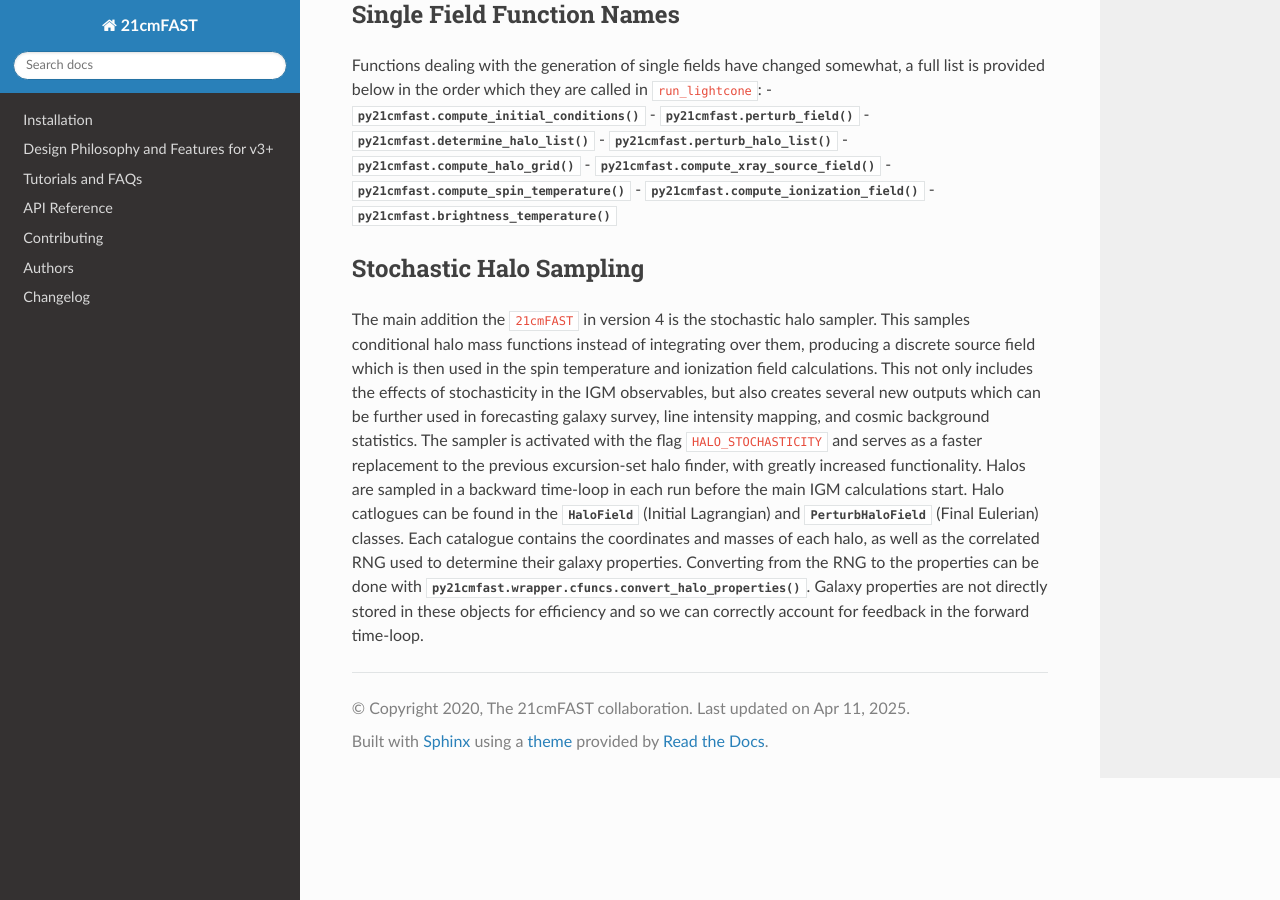
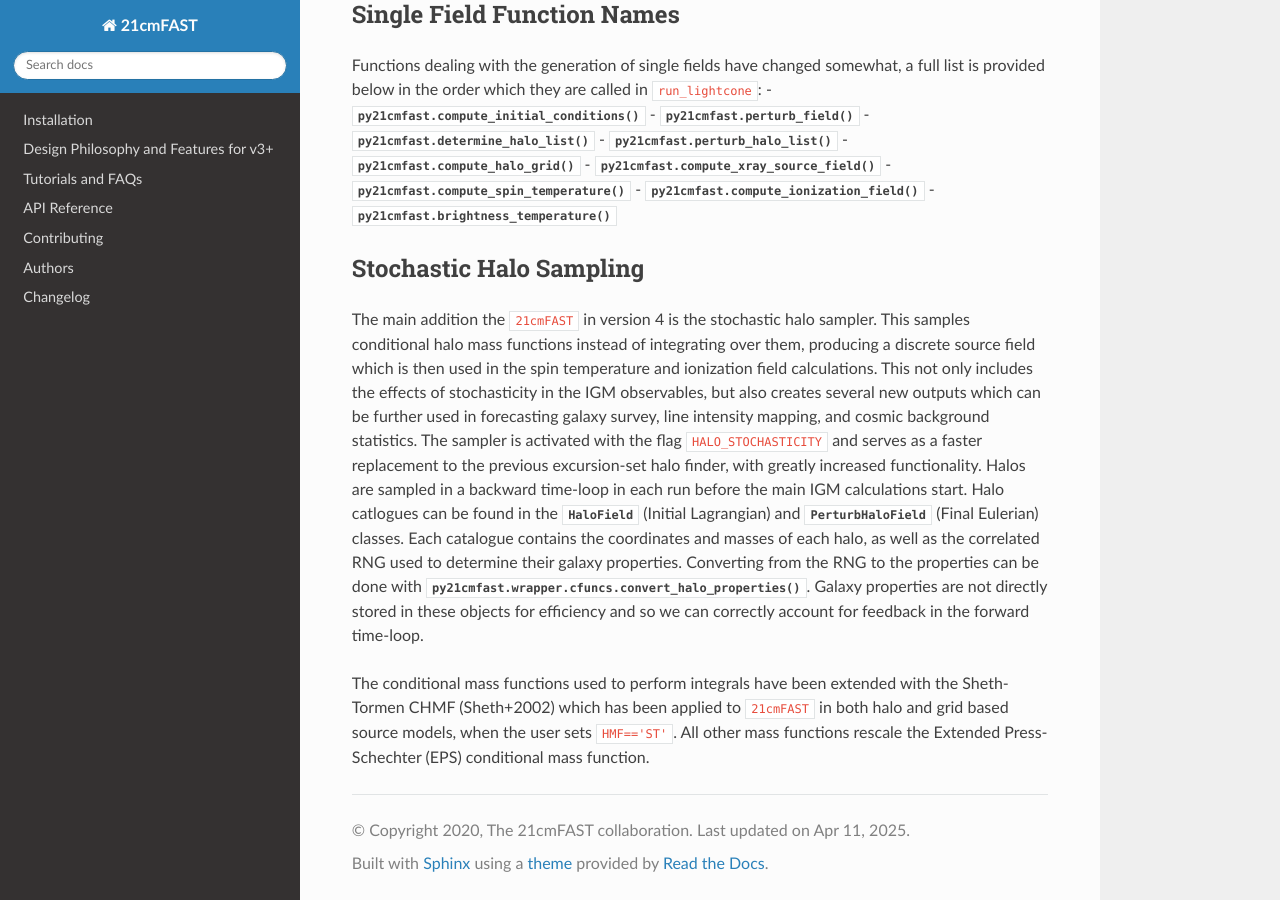
Before and after one commit to 21cmfast/21cmFAST, a Sphinx documentation site: the page built from docs/updates_from_v3.rst, in a window 1280 px wide and 900 px high, scrolled down 2613 px. Built offline with Sphinx 7.4.7 and the Read the Docs theme 3.1.0, drawn with Linux system fonts in a browser that asks for light colours; pages that are not in the unit, such as notebooks, are missing from menus.

```diff
--- a/docs/updates_from_v3.rst
+++ b/docs/updates_from_v3.rst
@@ -133,3 +133,7 @@ Halo catlogues can be found in the :class:`HaloField` (Initial Lagrangian) and :
 correlated RNG used to determine their galaxy properties. Converting from the RNG to the properties can be done with
 :func:`py21cmfast.wrapper.cfuncs.convert_halo_properties`. Galaxy properties are not directly stored in these objects
 for efficiency and so we can correctly account for feedback in the forward time-loop.
+
+The conditional mass functions used to perform integrals have been extended with the Sheth-Tormen CHMF (Sheth+2002)
+which has been applied to ``21cmFAST`` in both halo and grid based source models, when the user sets ``HMF=='ST'``.
+All other mass functions rescale the Extended Press-Schechter (EPS) conditional mass function.
```
Also changed, not shown: 1 other file.
